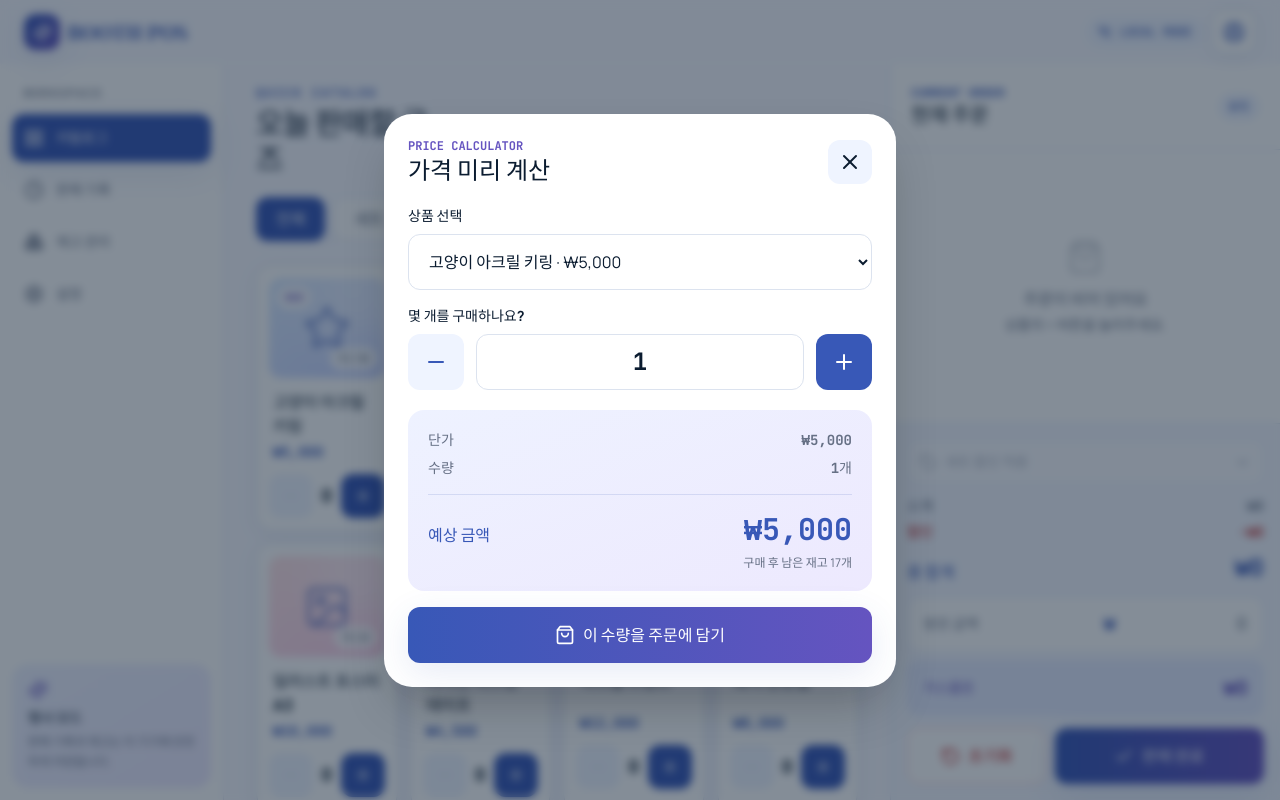
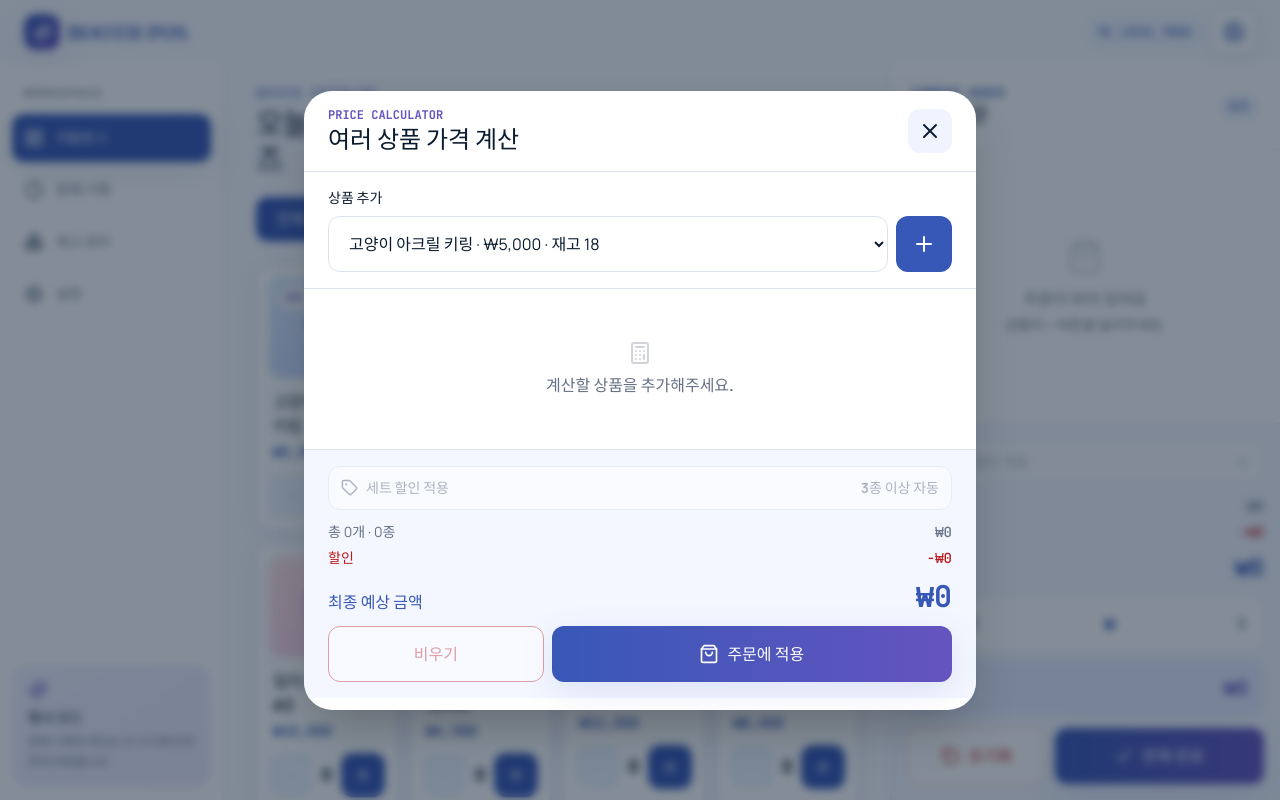
Before and after one commit to xxoxx1309-byte/booth-pos, a React (Vite) app: page / in a window 1280 px wide. Both pictures are taken after a click on the button "가격 계산". Built offline with nearby package versions, Linux system fonts and the light colour scheme.

Commit message:
Upgrade calculator for multi-item quotes

```diff
--- a/src/App.jsx
+++ b/src/App.jsx
@@ -566,11 +566,15 @@ export default function App() {
       {calculatorOpen && (
         <PriceCalculator
           items={items}
+          initialCart={cart}
+          initialManualDiscount={manualDiscount}
           onClose={() => setCalculatorOpen(false)}
-          onAdd={(id, quantity) => {
-            updateQuantity(id, quantity);
+          onApply={(nextCart, nextManualDiscount) => {
+            setCart(nextCart);
+            setManualDiscount(nextManualDiscount);
             setCalculatorOpen(false);
-            setToast(`${quantity}개를 주문에 담았습니다.`);
+            const count = Object.values(nextCart).reduce((sum, quantity) => sum + quantity, 0);
+            setToast(`${count}개 상품 구성을 주문에 적용했습니다.`);
           }}
         />
       )}
@@ -580,67 +584,105 @@ export default function App() {
   );
 }
 
-function PriceCalculator({ items, onClose, onAdd }) {
+function PriceCalculator({ items, initialCart, initialManualDiscount, onClose, onApply }) {
   const availableItems = items.filter((item) => item.stock > 0);
   const [selectedId, setSelectedId] = useState(availableItems[0]?.id ?? "");
-  const selectedItem = items.find((item) => String(item.id) === String(selectedId));
-  const [quantity, setQuantity] = useState(selectedItem ? 1 : 0);
-  const safeQuantity = selectedItem
-    ? Math.min(selectedItem.stock, Math.max(1, Number(quantity) || 1))
-    : 0;
-  const calculatedTotal = selectedItem ? selectedItem.price * safeQuantity : 0;
+  const [quote, setQuote] = useState(() => ({ ...initialCart }));
+  const [quoteManualDiscount, setQuoteManualDiscount] = useState(initialManualDiscount);
+  const quoteItems = items
+    .filter((item) => quote[item.id])
+    .map((item) => ({ ...item, quantity: quote[item.id] }));
+  const quoteCount = quoteItems.reduce((sum, item) => sum + item.quantity, 0);
+  const quoteSubtotal = quoteItems.reduce((sum, item) => sum + item.price * item.quantity, 0);
+  const quoteAutoDiscount = quoteItems.length >= 3 ? 1000 : 0;
+  const quoteDiscount = quoteSubtotal ? (quoteManualDiscount ? 1000 : quoteAutoDiscount) : 0;
+  const quoteTotal = Math.max(0, quoteSubtotal - quoteDiscount);
 
-  function selectProduct(id) {
+  function changeQuantity(id, delta) {
     const item = items.find((entry) => String(entry.id) === String(id));
-    setSelectedId(id);
-    setQuantity(item ? 1 : 0);
+    if (!item) return;
+    setQuote((current) => {
+      const nextQuantity = Math.min(item.stock, Math.max(0, (current[id] || 0) + delta));
+      const next = { ...current };
+      if (nextQuantity) next[id] = nextQuantity;
+      else delete next[id];
+      return next;
+    });
+  }
+
+  function addSelected() {
+    if (selectedId === "") return;
+    changeQuantity(selectedId, 1);
   }
 
   return (
     <div className="fixed inset-0 z-[65] flex items-end justify-center bg-ink/50 backdrop-blur-sm sm:items-center sm:p-4">
       <button className="absolute inset-0" onClick={onClose} aria-label="가격 계산기 닫기" />
-      <section role="dialog" aria-modal="true" aria-labelledby="calculator-title" className="safe-bottom relative z-10 w-full rounded-t-[28px] bg-white p-5 shadow-2xl sm:max-w-lg sm:rounded-[28px] sm:p-6">
-        <div className="mb-5 flex items-center justify-between">
+      <section role="dialog" aria-modal="true" aria-labelledby="calculator-title" className="safe-bottom relative z-10 flex max-h-[94dvh] w-full flex-col overflow-hidden rounded-t-[28px] bg-white shadow-2xl sm:max-w-2xl sm:rounded-[28px]">
+        <div className="flex items-center justify-between border-b border-line px-5 py-4 sm:px-6">
           <div>
             <p className="font-mono text-xs font-bold text-secondary">PRICE CALCULATOR</p>
-            <h2 id="calculator-title" className="text-2xl font-extrabold">가격 미리 계산</h2>
+            <h2 id="calculator-title" className="text-2xl font-extrabold">여러 상품 가격 계산</h2>
           </div>
           <button onClick={onClose} className="grid h-11 w-11 place-items-center rounded-xl bg-soft" aria-label="닫기"><X /></button>
         </div>
 
-        {!selectedItem ? (
+        {!availableItems.length ? (
           <EmptyState text="계산할 수 있는 재고가 없습니다." />
         ) : (
-          <>
-            <EditorField label="상품 선택">
-              <select value={selectedId} onChange={(event) => selectProduct(event.target.value)} className="editor-input">
-                {availableItems.map((item) => <option key={item.id} value={item.id}>{item.name} · {money(item.price)}</option>)}
-              </select>
-            </EditorField>
-
-            <div className="mt-4">
-              <span className="mb-2 block text-sm font-bold">몇 개를 구매하나요?</span>
-              <div className="grid grid-cols-[56px_1fr_56px] items-center gap-3">
-                <button type="button" onClick={() => setQuantity((value) => Math.max(1, Number(value) - 1))} className="grid h-14 place-items-center rounded-xl bg-soft text-primary" aria-label="수량 감소"><Minus /></button>
-                <input aria-label="구매 수량" type="number" inputMode="numeric" min="1" max={selectedItem.stock} value={quantity} onChange={(event) => setQuantity(Math.min(selectedItem.stock, Math.max(1, Number(event.target.value) || 1)))} className="h-14 w-full rounded-xl border border-line text-center font-mono text-2xl font-extrabold outline-none focus:border-primary" />
-                <button type="button" onClick={() => setQuantity((value) => Math.min(selectedItem.stock, Number(value) + 1))} className="grid h-14 place-items-center rounded-xl bg-primary text-white" aria-label="수량 증가"><Plus /></button>
+          <div className="flex min-h-0 flex-1 flex-col">
+            <div className="border-b border-line p-4 sm:px-6">
+              <span className="mb-2 block text-sm font-bold">상품 추가</span>
+              <div className="grid grid-cols-[1fr_56px] gap-2">
+                <select value={selectedId} onChange={(event) => setSelectedId(event.target.value)} className="editor-input min-w-0">
+                  {availableItems.map((item) => <option key={item.id} value={item.id}>{item.name} · {money(item.price)} · 재고 {item.stock}</option>)}
+                </select>
+                <button onClick={addSelected} className="grid h-14 place-items-center rounded-xl bg-primary text-white" aria-label="선택 상품 추가"><Plus /></button>
               </div>
             </div>
 
-            <div className="mt-5 rounded-2xl bg-gradient-to-br from-indigo-50 to-violet-100 p-5">
-              <div className="flex justify-between text-sm font-bold text-muted"><span>단가</span><span className="font-mono">{money(selectedItem.price)}</span></div>
-              <div className="mt-2 flex justify-between text-sm font-bold text-muted"><span>수량</span><span className="font-mono">{safeQuantity}개</span></div>
-              <div className="mt-4 flex items-end justify-between border-t border-primary/15 pt-4 text-primary">
-                <span className="font-extrabold">예상 금액</span>
-                <span className="font-mono text-3xl font-extrabold" aria-live="polite">{money(calculatedTotal)}</span>
-              </div>
-              <p className="mt-2 text-right text-xs text-muted">구매 후 남은 재고 {selectedItem.stock - safeQuantity}개</p>
+            <div className="min-h-[150px] flex-1 overflow-y-auto px-4 sm:px-6">
+              {!quoteItems.length ? (
+                <div className="grid min-h-40 place-items-center text-center text-muted">
+                  <div><Calculator className="mx-auto mb-2 opacity-30" /><p className="font-bold">계산할 상품을 추가해주세요.</p></div>
+                </div>
+              ) : quoteItems.map((item) => (
+                <div key={item.id} className="flex items-center gap-3 border-b border-dashed border-line py-3">
+                  <div className="min-w-0 flex-1">
+                    <p className="truncate font-bold">{item.name}</p>
+                    <p className="font-mono text-xs text-muted">{money(item.price)} × {item.quantity} = {money(item.price * item.quantity)}</p>
+                  </div>
+                  <div className="flex items-center rounded-xl bg-soft">
+                    <button onClick={() => changeQuantity(item.id, -1)} className="grid h-11 w-11 place-items-center text-primary" aria-label={`${item.name} 수량 감소`}><Minus size={17} /></button>
+                    <span className="w-8 text-center font-mono font-bold">{item.quantity}</span>
+                    <button onClick={() => changeQuantity(item.id, 1)} disabled={item.quantity >= item.stock} className="grid h-11 w-11 place-items-center text-primary disabled:text-line" aria-label={`${item.name} 수량 증가`}><Plus size={17} /></button>
+                  </div>
+                  <button onClick={() => setQuote((current) => { const next = { ...current }; delete next[item.id]; return next; })} className="grid h-11 w-11 place-items-center rounded-xl text-danger" aria-label={`${item.name} 삭제`}><Trash2 size={18} /></button>
+                </div>
+              ))}
             </div>
 
-            <button onClick={() => onAdd(selectedItem.id, safeQuantity)} className="mt-4 flex min-h-14 w-full items-center justify-center gap-2 rounded-xl bg-gradient-to-r from-primary to-secondary font-bold text-white shadow-glow">
-              <ShoppingBag size={20} aria-hidden="true" />이 수량을 주문에 담기
-            </button>
-          </>
+            <div className="border-t border-line bg-soft/70 p-4 sm:px-6">
+              <button onClick={() => setQuoteManualDiscount((value) => !value)} disabled={!quoteSubtotal} className={`mb-3 flex min-h-11 w-full items-center justify-between rounded-xl border px-3 text-sm font-bold disabled:opacity-50 ${quoteDiscount ? "border-red-200 bg-red-50 text-danger" : "border-line bg-white text-muted"}`}>
+                <span className="flex items-center gap-2"><Tag size={17} />세트 할인 {quoteManualDiscount ? "수동 적용" : quoteAutoDiscount ? "자동 적용" : "적용"}</span>
+                <span>{quoteDiscount ? `-${money(quoteDiscount)}` : "3종 이상 자동"}</span>
+              </button>
+              <div className="space-y-1.5">
+                <div className="flex justify-between text-sm text-muted"><span>총 {quoteCount}개 · {quoteItems.length}종</span><span className="font-mono">{money(quoteSubtotal)}</span></div>
+                <div className="flex justify-between text-sm text-danger"><span>할인</span><span className="font-mono">-{money(quoteDiscount)}</span></div>
+                <div className="flex items-end justify-between pt-1 text-primary">
+                  <span className="font-extrabold">최종 예상 금액</span>
+                  <span className="font-mono text-3xl font-extrabold" aria-live="polite">{money(quoteTotal)}</span>
+                </div>
+              </div>
+              <div className="mt-3 grid grid-cols-[0.7fr_1.3fr] gap-2">
+                <button onClick={() => { setQuote({}); setQuoteManualDiscount(false); }} disabled={!quoteCount} className="min-h-14 rounded-xl border border-danger bg-white font-bold text-danger disabled:opacity-40">비우기</button>
+                <button onClick={() => onApply(quote, quoteManualDiscount)} disabled={!quoteCount} className="flex min-h-14 items-center justify-center gap-2 rounded-xl bg-gradient-to-r from-primary to-secondary font-bold text-white shadow-glow disabled:bg-line">
+                  <ShoppingBag size={20} aria-hidden="true" />주문에 적용
+                </button>
+              </div>
+            </div>
+          </div>
         )}
       </section>
     </div>
```
Also changed, not shown: 1 other file (tests, documents, lock files or other folders).
